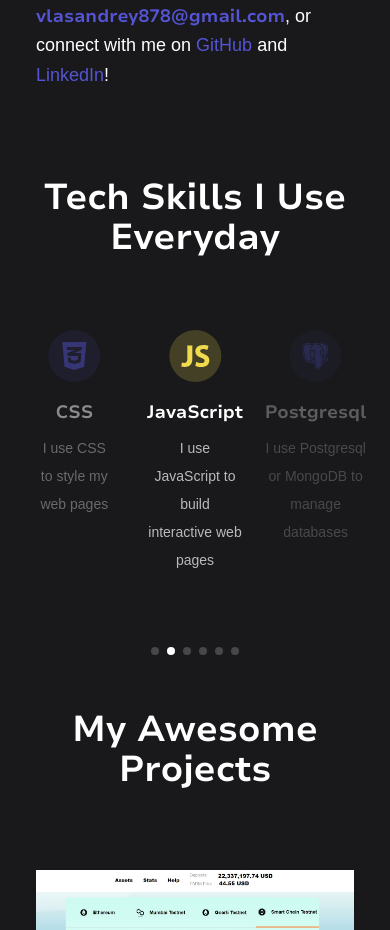
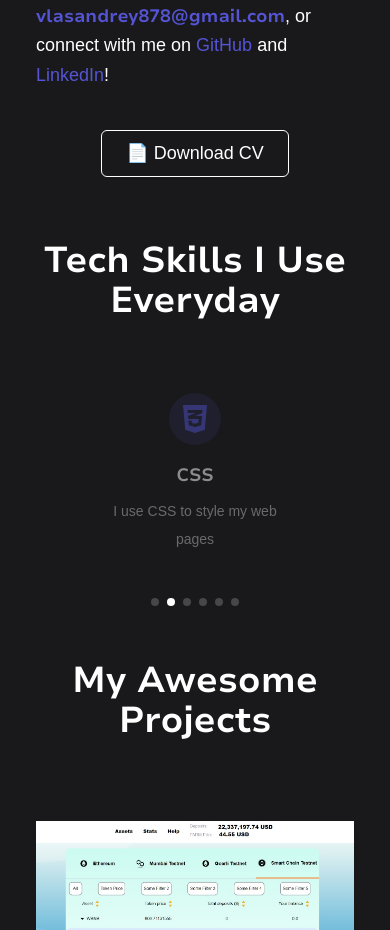
Before and after one commit to Andryxatt/portfolio, a React (Vite) app: page /#/ in a window 390 px wide. Shown: the part 1680-2610 px from the top of the page. Built offline with nearby package versions, Linux system fonts and the light colour scheme; a web font is replaced by a local one.

Commit message:
added styles changes

```diff
--- a/src/components/Banner.jsx
+++ b/src/components/Banner.jsx
@@ -53,7 +53,7 @@ const Banner = () => {
           </p>
           <div className="mt-8 flex justify-center">
             <a
-             className="max-w-[200px] border border-white rounded-md px-6 py-2 mt-4 md:mt-0 hidden md:block cursor-pointer"
+             className="max-w-[200px] border border-white rounded-md px-6 py-2 mt-4 md:mt-0 cursor-pointer"
               href={`${import.meta.env.VITE_BASE_URL}Andrii_Vlasiuk_CV_2025.pdf`}
               download
             >
--- a/src/components/Header.jsx
+++ b/src/components/Header.jsx
@@ -39,8 +39,8 @@ const Header = () => {
           <TbMenuDeep size={20} />
         </button>
         <nav
-          className={`${isMenuOpen ? 'absolute z-10 backdrop-blur-lg' : 'hidden'}
-          flex-col md:flex md:flex-row md:items-center md:space-x-6 absolute md:static top-full left-0 w-full md:w-auto md:bg-transparent py-4 md:py-0 `}>
+          className={`${isMenuOpen ? 'absolute z-10 backdrop-blur-lg w-full' : 'hidden'}
+          flex-col md:flex md:flex-row md:items-center md:space-x-6 absolute md:static top-full left-0 w-full md:bg-transparent py-4 md:py-0 `}>
           <ul className='flex flex-col gap-4 opacity-70 text-semi-bold md:flex-row p-4 text-lg'>
             <li className='hover:opacity-70 cursor-pointer' onClick={() => handleNavigateAndScroll('home')}>
               Home
@@ -57,7 +57,7 @@ const Header = () => {
           </ul>
         </nav>
         <button
-          className={`border border-white rounded-md px-6 py-2 mt-4 md:mt-0 hidden md:block cursor-pointer ${isMenuOpen ? 'hidden' : ''}`}
+          className={`border border-white rounded-md px-6 py-2 mt-4 md:mt-0 w-[200px] hidden md:block cursor-pointer ${isMenuOpen ? 'hidden' : ''}`}
           onClick={() => handleNavigateAndScroll('contact')}
         >
           Contact Me
--- a/src/components/SkillSlider.jsx
+++ b/src/components/SkillSlider.jsx
@@ -16,7 +16,7 @@ const SkillSlider = () => {
       className='cursor-pointer'
       modules={[Navigation, Pagination, Autoplay]} // Activate modules
       spaceBetween={20} // Space between slides
-      slidesPerView={3} // Number of slides to show at once
+      slidesPerView={1} // Number of slides to show at once
       loop={true}
       autoplay={{
         delay: 3000,
@@ -26,7 +26,6 @@ const SkillSlider = () => {
       pagination={{ clickable: true }} // Pagination
       breakpoints={{
         640: { slidesPerView: 2 },
-        768: { slidesPerView: 2 },
         1024: { slidesPerView: 3 }
       }}
     >
```
